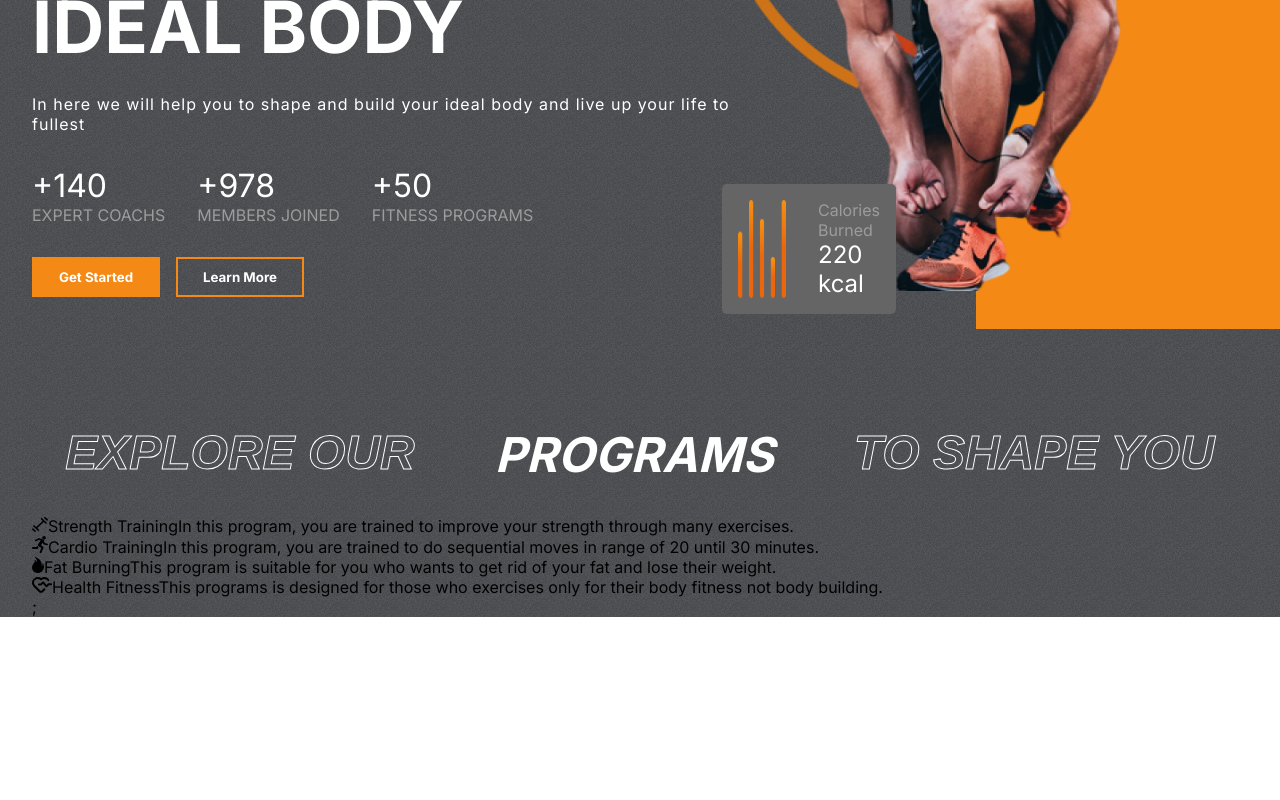
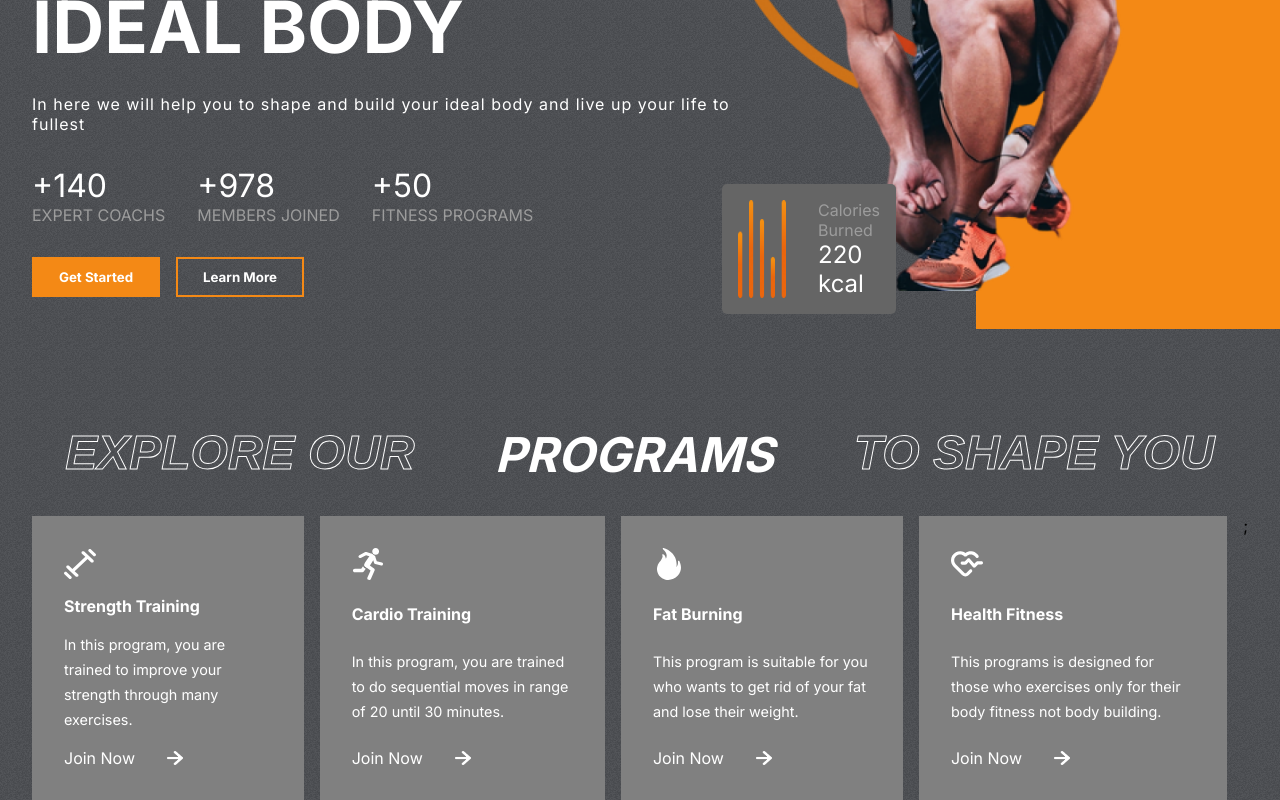
Before and after one commit to Szsz1987/Fit-club, a React (Create React App) app: page / in a window 1280 px wide. Shown: the part 392-1192 px from the top of the page. Before the commit the page ends 1009 px from the top, so only its background shows below. Built offline with nearby package versions, Linux system fonts and the light colour scheme.

Commit message:
Finish component Programs

```diff
--- a/src/components/Programs/Programs.css
+++ b/src/components/Programs/Programs.css
@@ -15,3 +15,49 @@
     text-transform: uppercase;
     font-style: italic;
 }
+
+.program-categories{
+    display: flex;
+    gap: 1rem;
+}
+
+.category {
+    display: flex;
+    gap: 1rem;
+    flex-direction: column;
+    justify-content: space-between;
+    background: gray;
+    color: white;
+    padding: 2rem;
+}
+
+.category>:nth-child(1) {
+    width: 2rem;
+    height: 2rem;
+    fill: white;
+}
+
+.category>:nth-child(2) {
+    font-size: 1rem;
+    font-weight: bold;
+}
+
+.category>:nth-child(3) {
+    font-size: 0.9rem;
+    line-height: 25px;
+}
+
+.join-now {
+    display: flex;
+    align-items: center;
+    gap: 2rem;
+}
+
+.join-now>img{
+    width: 1rem;
+}
+
+.category:hover {
+    background: var(--planCard);
+    cursor: pointer;
+}
--- a/src/components/Programs/Programs.jsx
+++ b/src/components/Programs/Programs.jsx
@@ -1,6 +1,7 @@
 import React from 'react';
 import './Programs.css'
 import {programsData} from '../../data/programsData';
+import  RightArrow from '../../assets/rightArrow.png';
 
 const Programs = () => {
     return (
@@ -18,6 +19,10 @@
                         {program.image}
                         <span>{program.heading}</span>
                         <span>{program.details}</span>
+                        <div className="join-now">
+                            <span>Join Now</span>
+                            <img src={RightArrow}/>
+                        </div>
                     </div>
                 ))};
             </div>
```
